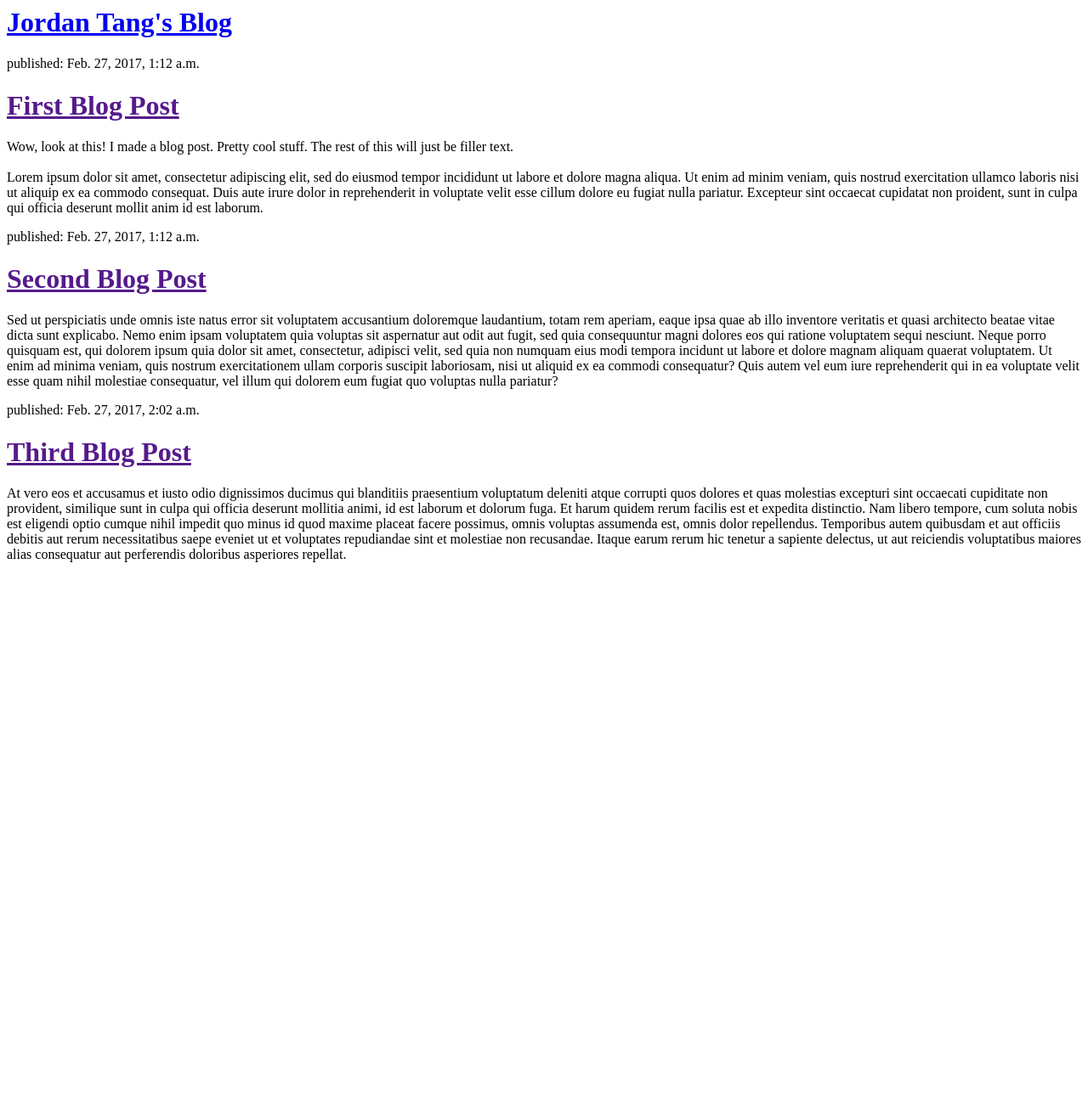
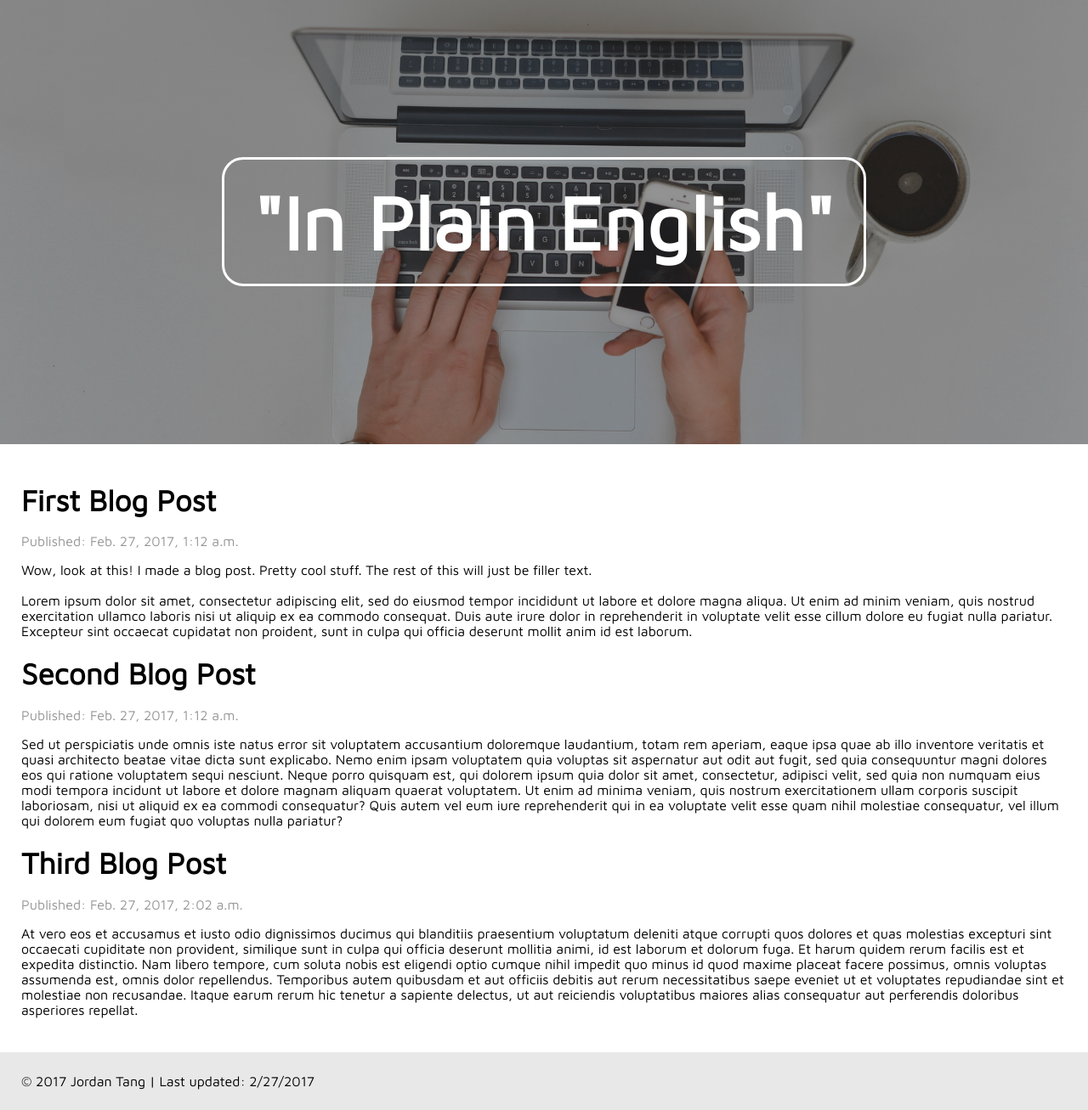
Before and after one commit to tangjl/blog, a Django app: page / in a window 1280 px wide. Shown: the whole page at 85% size. Before the commit the page ends 662 px from the top, so only its background shows below. Run offline with Django 3.2, Linux system fonts and the light colour scheme; data comes from the database, SQL or seed files in the repository; both versions use the stored data as it was after the commit.

Commit message:
Stylistic changes

```diff
--- /dev/null
+++ b/app/static/css/style.css
@@ -0,0 +1,69 @@
+body {
+    font-family: 'Maven Pro', sans-serif;
+    margin: 0;
+}
+h1 {
+    font-size: 90px;
+    color: #FFF;
+    border: 3px solid #FFF;
+    border-radius: 25px;
+    padding: 20px 35px;
+}
+h2 a {
+    font-size: 35px;
+    color: #000;
+    text-decoration: none;
+}
+.subtext {
+    color: #969696;
+    font-size: 16px;
+}
+header {
+    width: 100%;
+    background: linear-gradient(rgba(0,0,0,0.4),rgba(0,0,0,0.4)), url(../../static/images/header.jpg) no-repeat center;
+    background-size: cover;
+    text-align: center;
+    display: flex;
+    align-items: center;
+    justify-content: center;
+    padding: 125px 10px;
+}
+.container {
+    width: 100%;
+    padding: 25px;
+}
+footer {
+    padding: 25px;
+    background-color: #e8e8e8;
+}
+
+* {
+    box-sizing: border-box;
+}
+.row::after {
+    content: "";
+    clear: both;
+    display: table;
+}
+[class*="col-"] {
+    float: left;
+}
+/*for mobile*/
+[class*="col-"] {
+    width: 100%;
+}
+/*for desktop*/
+@media all and (min-width: 600px) {
+    .col-1 {width: 8.33%;}
+    .col-2 {width: 16.66%;}
+    .col-3 {width: 50%;}
+    .col-4 {width: 33.33%;}
+    .col-5 {width: 41.66%;}
+    .col-6 {width: 50%;}
+    .col-7 {width: 58.33%;}
+    .col-8 {width: 66.66%;}
+    .col-9 {width: 75%;}
+    .col-10 {width: 83.33%;}
+    .col-11 {width: 91.66%;}
+    .col-12 {width: 100%;}
+}
--- a/app/templates/app/post_list.html
+++ b/app/templates/app/post_list.html
@@ -1,18 +1,30 @@
-<html>
+{% load staticfiles %}
+<html lang="en">
     <head>
+        <meta charset="UTF-8"/>
         <title>Jordan Tang's Blog</title>
+        <meta name="viewport" content="width=device-width, initial-scale=1.0"/>
+        <link rel="stylesheet" href="{% static 'css/style.css' %}">
+        <link href="https://fonts.googleapis.com/css?family=Maven+Pro" rel="stylesheet">
+        <link rel="icon" type="image/png" href=""/>
     </head>
     <body>
-        <div>
-            <h1><a href="/">Jordan Tang's Blog</a></h1>
-        </div>
+        <header>
+            <h1>"In Plain English"</h1>
+        </header>
 
+        <div class="container">
         {% for post in posts %}
             <div>
-                <p>published: {{ post.published_date }}</p>
-                <h1><a href="">{{ post.title }}</a></h1>
+                <h2><a href="">{{ post.title }}</a></h2>
+                <p class="subtext">Published: {{ post.published_date }}</p>
                 <p>{{ post.text|linebreaksbr }}</p>
             </div>
         {% endfor %}
+        </div>
+
+        <footer>
+            © 2017 Jordan Tang | Last updated: 2/27/2017
+        </footer>
     </body>
 </html>
```
Also changed, not shown: app/static/images/header.jpg (added), db.sqlite3.
